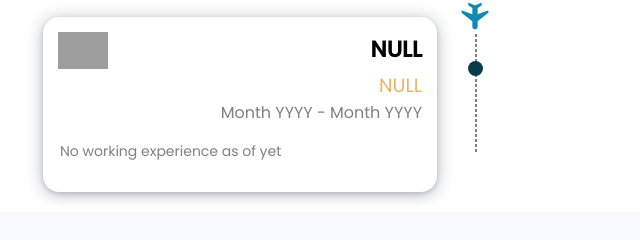
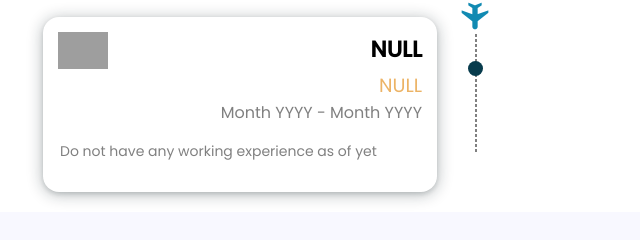
Before and after one commit to grve-wlkr/Game-Dev-Portfolio, a plain HTML site: page index.html in a window 1280 px wide. Shown: the part 1703-1943 px from the top of the page, 165-805 px from the left. Drawn offline with nearby package versions, Linux system fonts and the light colour scheme; grey boxes are pictures that could not be loaded.

Commit message:
minor changes

```diff
--- a/index.html
+++ b/index.html
@@ -200,7 +200,7 @@
                         <h3 class="experience__duration m0">Month YYYY - Month YYYY </h3>
 
                         <p class="experience__description text__align-justify">
-                            No working experience as of yet
+                            Do not have any working experience as of yet
                         </p>
                     </div>
                 </div>
```
